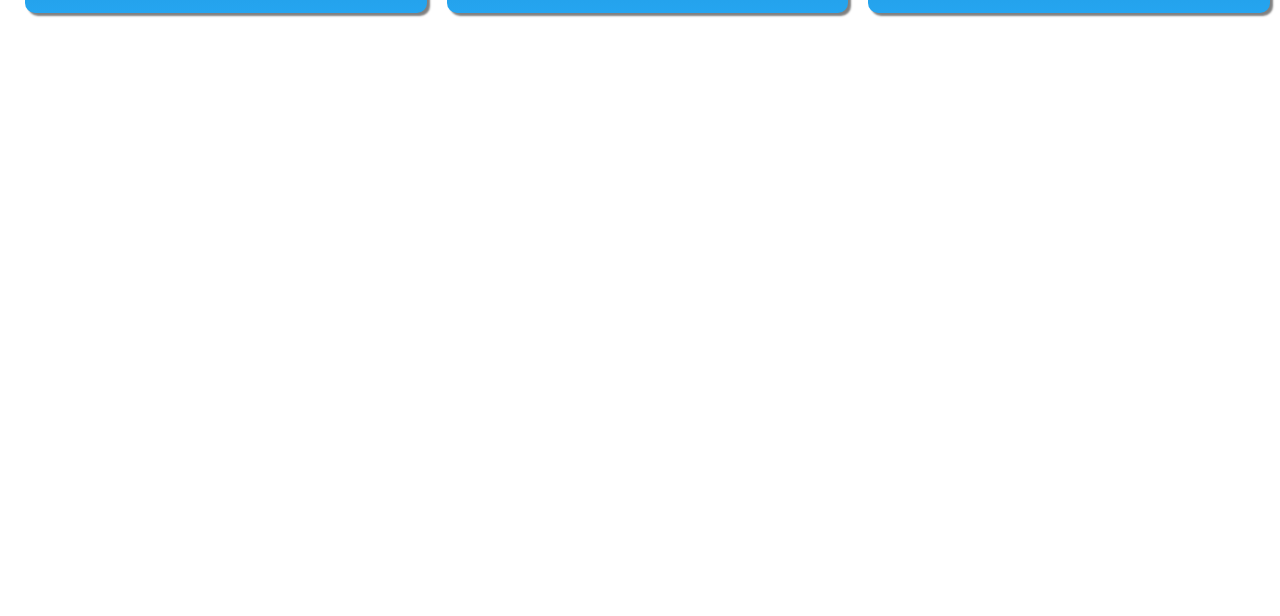
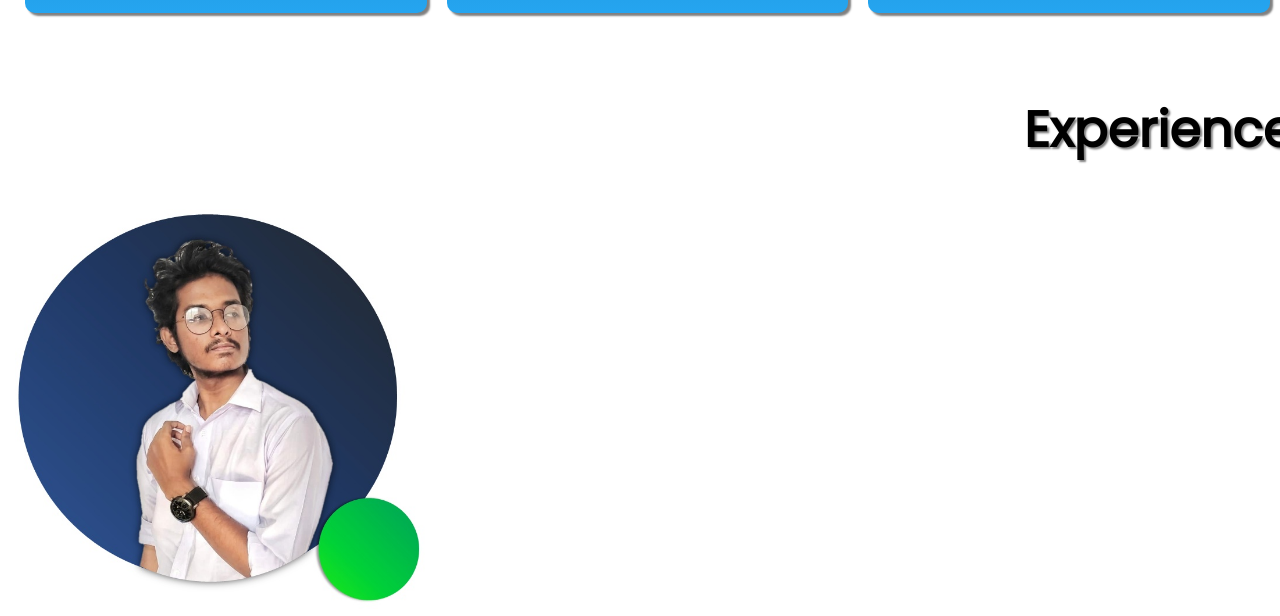
Before and after one commit to Tanvir-Taushif/Developers-Portfolio, a plain HTML site: page index.html in a window 1280 px wide. Shown: the part 1163-1779 px from the top of the page. Before the commit the page ends 1256 px from the top, so only its background shows below. Drawn offline with Linux system fonts and the light colour scheme.

Commit message:
Experience Segment

```diff
--- a/index.html
+++ b/index.html
@@ -49,5 +49,11 @@
             </div>
         </div>
     </section>
+    <section id="Experience">
+        <h1>Experience</h1>
+        <div id="lowimage">
+            <img src="images/PialWeb1.jpeg" alt="Pial's Image" height="400" width="410">
+        </div>
+    </section>
 </body>
 </html>
--- a/style.css
+++ b/style.css
@@ -52,3 +52,11 @@ h1{
 .individual p{
     font-weight: 800;
 }
+#Experience h1{
+    margin-left: 80%;
+    text-shadow: 2px 2px 2px grey;
+}
+#lowimage{
+    width: 40%;
+    margin-left: 15px;
+}
```
